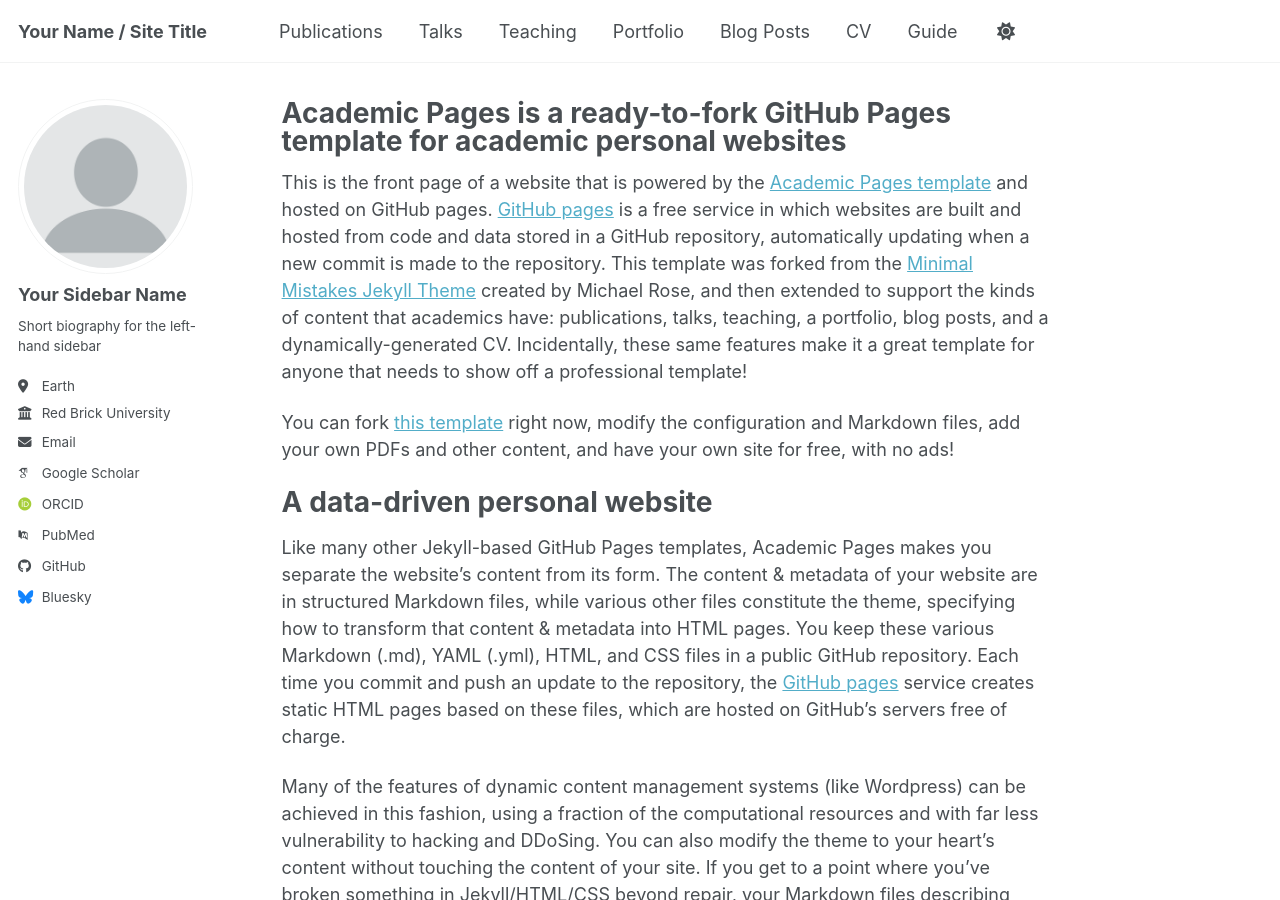
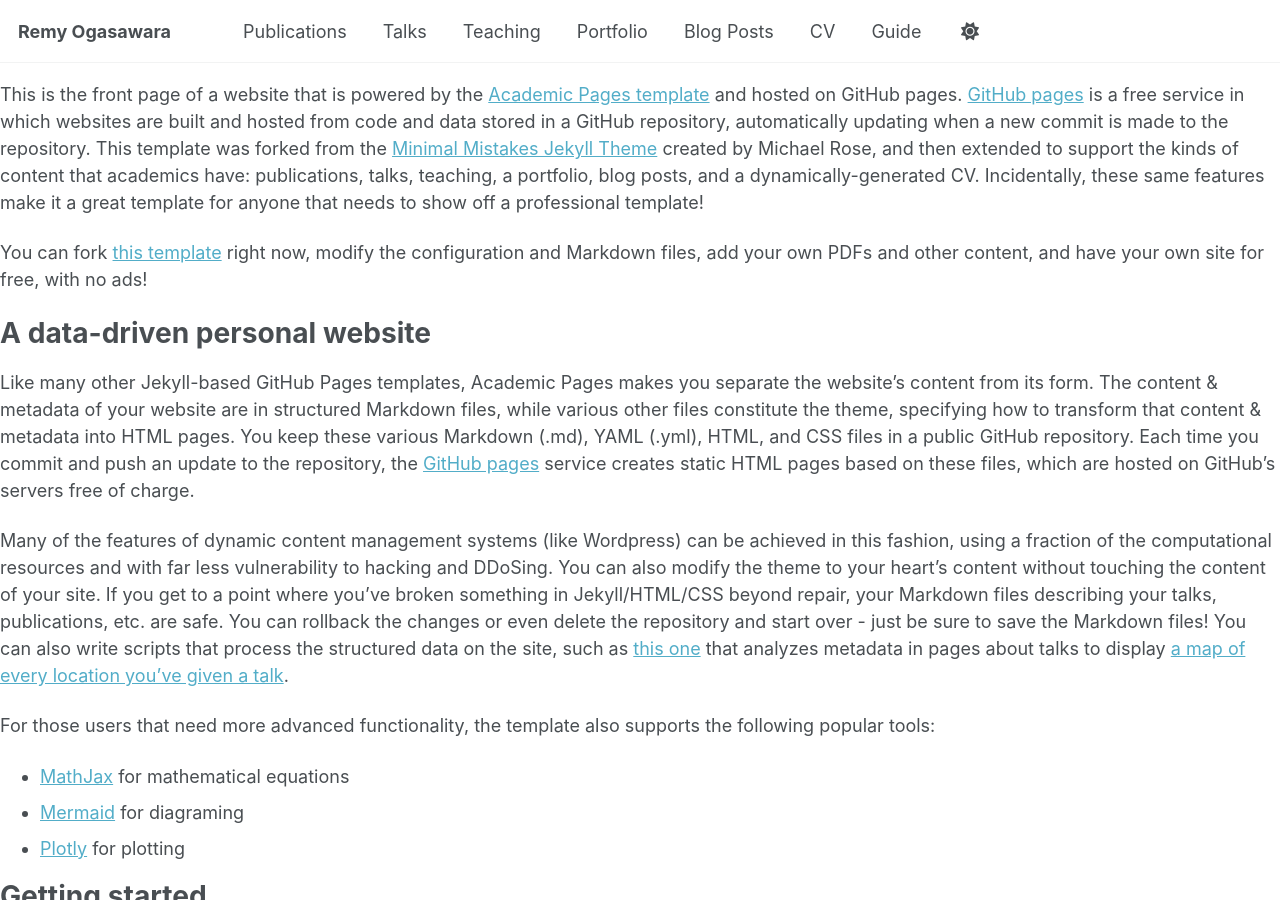
Before and after one commit to remyogasawara/remyogasawara.github.io, a Jekyll site: the page built from _pages/about.md, in a window 1280 px wide and 900 px high. Built offline with Jekyll 4.4.1, drawn with Linux system fonts in a browser that asks for light colours; some web fonts are replaced; a script bundle is joined from its source files by our own code; our own code applies the rules of GitHub Pages for plain Markdown files; library files that are not in the unit come from our copies; some of the changed lines change nothing that is shown; some of the changed text lies outside the part shown.

Commit message:
website changes

```diff
--- a/_config.yml
+++ b/_config.yml
@@ -9,39 +9,39 @@
 # Basic Site Settings
 locale                   : "en-US"
 site_theme               : "default" # Currently available options are "default", "air"
-title                    : "Your Name / Site Title"
+title                    : "Remy Ogasawara"
 title_separator          : "-"
-name                     : &name "Your Name"
-description              : &description "Your Name's academic portfolio"   # Update this with a general description of your site, this is the default if not overridden by a page
-url                      : https://academicpages.github.io # The base hostname & protocol for your site e.g. "https://[your GitHub username].github.io",
+name                     : &name "Remy Ogasawara"
+description              : &description "Remy Ogasawara's academic portfolio"   # Update this with a general description of your site, this is the default if not overridden by a page
+url                      : https://remyogasawara.github.io # The base hostname & protocol for your site e.g. "https://[your GitHub username].github.io",
                                                            # or if you already have some other page hosted on Github then use "https://[your GitHub username].github.io/[Your Repo Name]"
 baseurl                  : "" # the subpath of your site, e.g. "/blog"
-repository               : "academicpages/academicpages.github.io"
+repository               : "remyogasawara/remyogasawara.github.io"
 
 # Site Author - The following control what appear as part of the author content on the side bar.
 #               If a field is blank the icon and link will not appear, otherwise it will be shown.
 #               Additional customization can be done by editing /_includes/author-profile.html
 author:
   # Biographic information
-  avatar           : "profile.png"
-  name             : "Your Sidebar Name"
+  avatar           : "profile.jpeg"
+  name             : # "Your Sidebar Name"
   pronouns         : # example: "she/her"
-  bio              : "Short biography for the left-hand sidebar"
-  location         : "Earth"
-  employer         : "Red Brick University"
+  bio              : "Remy is a first year PhD student at the University of Utah. She is interested in data-driven machine learning and explainable AI."
+  location         : "Salt Lake City, UT"
+  employer         : "University of Utah"
   uri              : # URL
-  email            : "none@example.org"
+  email            : "remy.ogasawara@utah.edu"
 
   # Academic websites
   academia         : # URL
   arxiv            : # URL - Update with the correct link to your profile
-  googlescholar    : "https://scholar.google.com/citations?user=PS_CX0AAAAAJ"
+  googlescholar    : # "https://scholar.google.com/citations?user=PS_CX0AAAAAJ"
   inspire-hep      : # URL
   impactstory      : # URL
-  orcid            : "https://orcid.org/yourorcidurl"
+  orcid            : "https://orcid.org/0009-0002-6030-3612"
   semantic         : # URL
   ssrn             : # URL
-  pubmed           : "https://www.ncbi.nlm.nih.gov/pubmed/?term=john+snow"
+  pubmed           : # "https://www.ncbi.nlm.nih.gov/pubmed/?term=john+snow"
   researchgate     : # URL
   scopus           : # URL
   zotero           : # URL
@@ -51,13 +51,13 @@
   bitbucket        : # Username - Update with your username on the site
   codepen          : # Username
   dribbble         : # Username
-  github           : "academicpages"
+  github           : "remyogasawara"
   kaggle           : # Username
   stackoverflow    : # User number or user number and name (i.e., use "1" or "1/jeff-atwood")
 
   # Social media
   artstation       : # Username
-  bluesky          : "bsky.app" # Replace this with you Bluesky username
+  bluesky          : # "bsky.app" # Replace this with you Bluesky username
   facebook         : # Username
   flickr           : # Username
   foursquare       : # Username
@@ -66,7 +66,7 @@
   keybase          : # Username
   instagram        : # Username
   lastfm           : # Username
-  linkedin         : # Username
+  linkedin         : remy-ogasawara
   mastodon         : # URL
   medium           : # URL
   pinterest        : # Username
@@ -83,13 +83,13 @@
   zhihu            : # Username
 
 # Publication Category - The following the list of publication categories and their headings
-publication_category:
-  books:
-    title: 'Books'
-  manuscripts:
-    title: 'Journal Articles'
-  conferences:
-    title: 'Conference Papers'
+# publication_category:
+#   books:
+#     title: 'Books'
+#   manuscripts:
+#     title: 'Journal Articles'
+#   conferences:
+#     title: 'Conference Papers'
 
 # Site Settings
 teaser                   :  # filename of teaser fallback teaser image placed in /images/ for social media previews
@@ -138,7 +138,7 @@
 
 # Social Sharing
 twitter:
-  username               : &twitter
+  username               : # &twitter
 facebook:
   username               :
   app_id                 :
@@ -249,47 +249,47 @@
       share: true
       related: true
   # _pages
-  - scope:
-      path: ""
-      type: pages
-    values:
-      layout: single
-      author_profile: true
+  # - scope:
+  #     path: ""
+  #     type: pages
+  #   values:
+  #     layout: single
+  #     author_profile: true
   # _teaching
-  - scope:
-      path: ""
-      type: teaching
-    values:
-      layout: single
-      author_profile: true
-      share: true
-      comments: true
+  # - scope:
+  #     path: ""
+  #     type: teaching
+  #   values:
+  #     layout: single
+  #     author_profile: true
+  #     share: true
+  #     comments: true
   # _publications
-  - scope:
-      path: ""
-      type: publications
-    values:
-      layout: single
-      author_profile: true
-      share: true
-      comments: true
+  # - scope:
+  #     path: ""
+  #     type: publications
+  #   values:
+  #     layout: single
+  #     author_profile: true
+  #     share: true
+  #     comments: true
   # _portfolio
-  - scope:
-      path: ""
-      type: portfolio
-    values:
-      layout: single
-      author_profile: true
-      share: true
-      comment: true
+  # - scope:
+  #     path: ""
+  #     type: portfolio
+  #   values:
+  #     layout: single
+  #     author_profile: true
+  #     share: true
+  #     comment: true
   # _talks
-  - scope:
-      path: ""
-      type: talks
-    values:
-      layout: talk
-      author_profile: true
-      share: true
+  # - scope:
+  #     path: ""
+  #     type: talks
+  #   values:
+  #     layout: talk
+  #     author_profile: true
+  #     share: true
 
 
 # Sass/SCSS
```
Also changed, not shown: images/profile.png (deleted), 1 other file.
